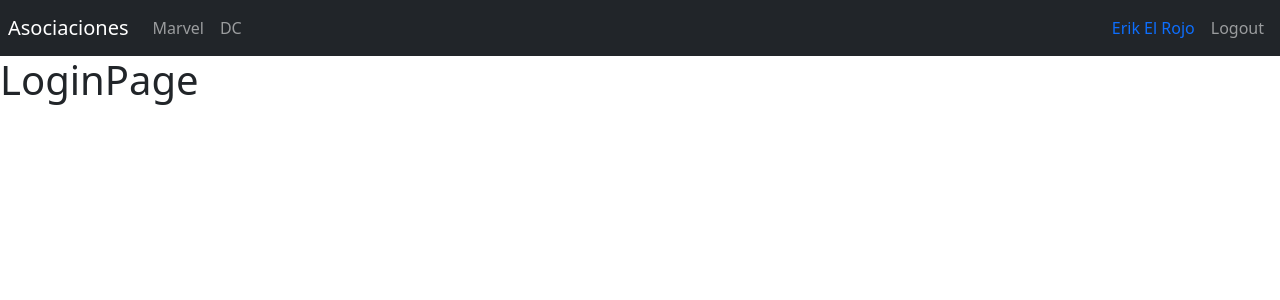
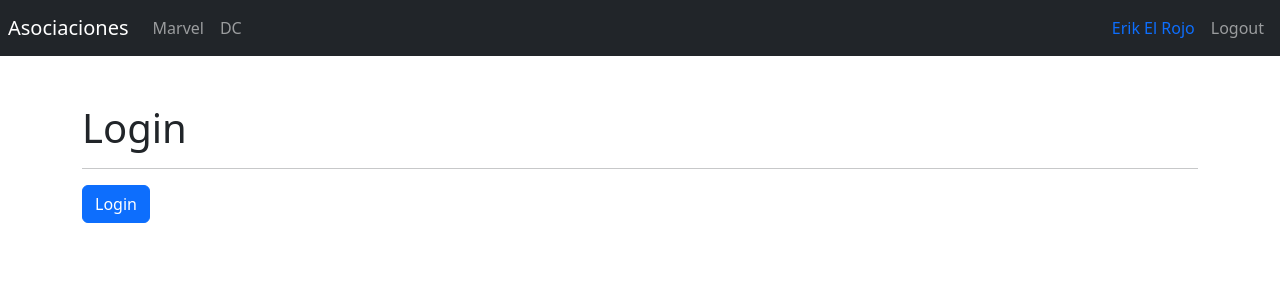
Before and after one commit to techred24/HEROES-SPA-REACT, a React (Vite) app: page /login in a window 1280 px wide. Shown: the top 300 px of the page. Built offline with nearby package versions, Linux system fonts and the light colour scheme.

Commit message:
Importing useNavigate

```diff
--- a/src/auth/pages/LoginPage.jsx
+++ b/src/auth/pages/LoginPage.jsx
@@ -1,7 +1,20 @@
 import React from 'react'
+import { useNavigate } from 'react-router-dom'
+export const LoginPage = () => {
+  const navigate = useNavigate();
+  const onLogin = () => {
+    navigate('/marvel', {
+      replace: true
+    });
+  }
+  return (
+    <div className='container mt-5'>
+      <h1>Login</h1>
+      <hr />
 
-export const LoginPage = () => {
-  return (
-    <h1>LoginPage</h1>
+      <button className='btn btn-primary' onClick={onLogin}>
+        Login
+      </button>
+    </div>
   )
 }
--- a/src/ui/components/Navbar.jsx
+++ b/src/ui/components/Navbar.jsx
@@ -1,7 +1,13 @@
-import { Link, NavLink } from 'react-router-dom';
+import { Link, NavLink, useNavigate } from 'react-router-dom';
 
 
 export const Navbar = () => {
+    const navigate = useNavigate();
+    const onLogout = () => {
+        navigate('/login', {
+             replace: true
+        });
+    }
     return (
         <nav className="navbar navbar-expand-sm navbar-dark bg-dark p-2">
 
@@ -36,7 +42,7 @@
                     <span className='nav-item nav-link text-primary'>
                         Erik El Rojo
                     </span>
-                    <button className='nav-item nav-link btn'>
+                    <button onClick={onLogout} className='nav-item nav-link btn'>
                         Logout
                     </button>
                 </ul>
```
